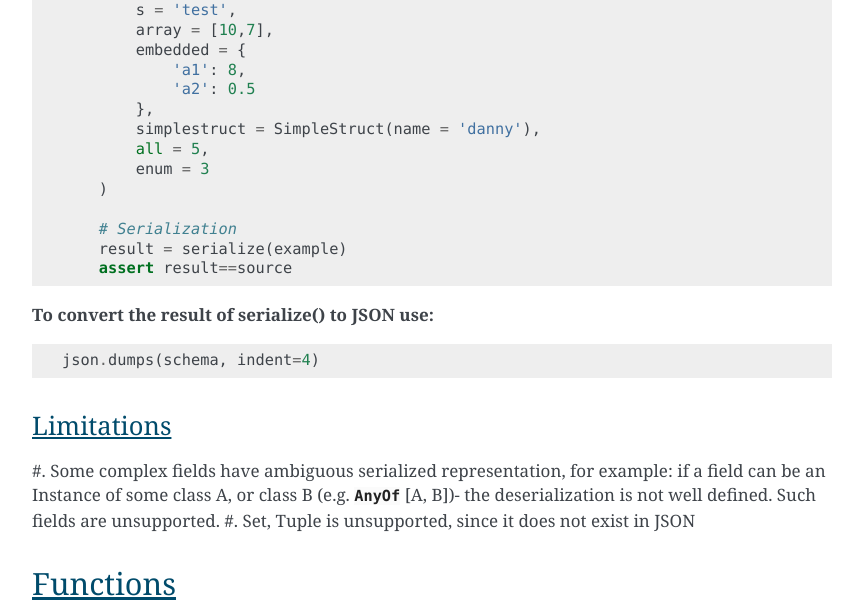
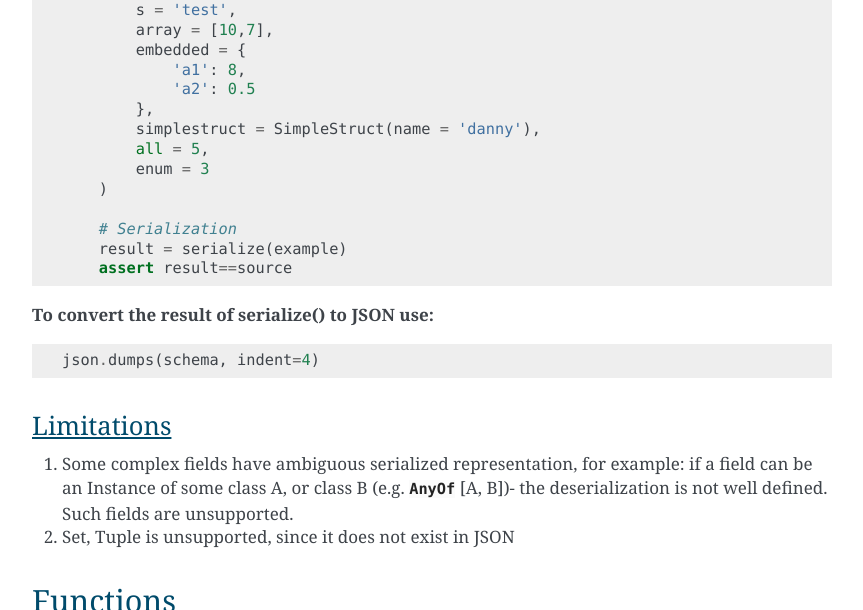
Before and after one commit to glenn-mohre-lab49/typedpy, a Sphinx documentation site: the page built from docs/serialization.rst, in a window 1280 px wide and 900 px high, scrolled down 1118 px, cut to the strip 0-610 px from the top of the window. Shown: the whole strip, without its empty margins (218-1081 px from the left). Built offline with Sphinx 7.4.7, drawn with Linux system fonts in a browser that asks for light colours.

Commit message:
minor corrections in doc

```diff
--- a/docs/json_schema.rst
+++ b/docs/json_schema.rst
@@ -139,7 +139,8 @@ Functions
 
 Code to schema
 --------------
-.. autofunction:: write_code_from_schema
+
+.. autofunction:: structure_to_schema
 
 Keep in mind that in order to print a JSON schema (as opposed to a Python dict), you need to do something like:
 
@@ -153,4 +154,4 @@ Schema to code
 
 .. autofunction:: schema_to_struct_code
 
-.. autofunction:: structure_to_schema
+.. autofunction:: write_code_from_schema
--- a/docs/serialization.rst
+++ b/docs/serialization.rst
@@ -76,9 +76,7 @@ See example below:
 
 Limitations
 -----------
-#. Some complex fields have ambiguous serialized representation, for example: if a field can be an Instance of
-some class A, or class B (e.g. :class:`AnyOf` [A, B])- the deserialization is not well defined. Such
-fields are unsupported.
+#. Some complex fields have ambiguous serialized representation, for example: if a field can be an \Instance of some class A, or class B (e.g. :class:`AnyOf` [A, B])- the deserialization is not well defined. Such fields are unsupported.
 #. Set, Tuple is unsupported, since it does not exist in JSON
 
 Functions
```
